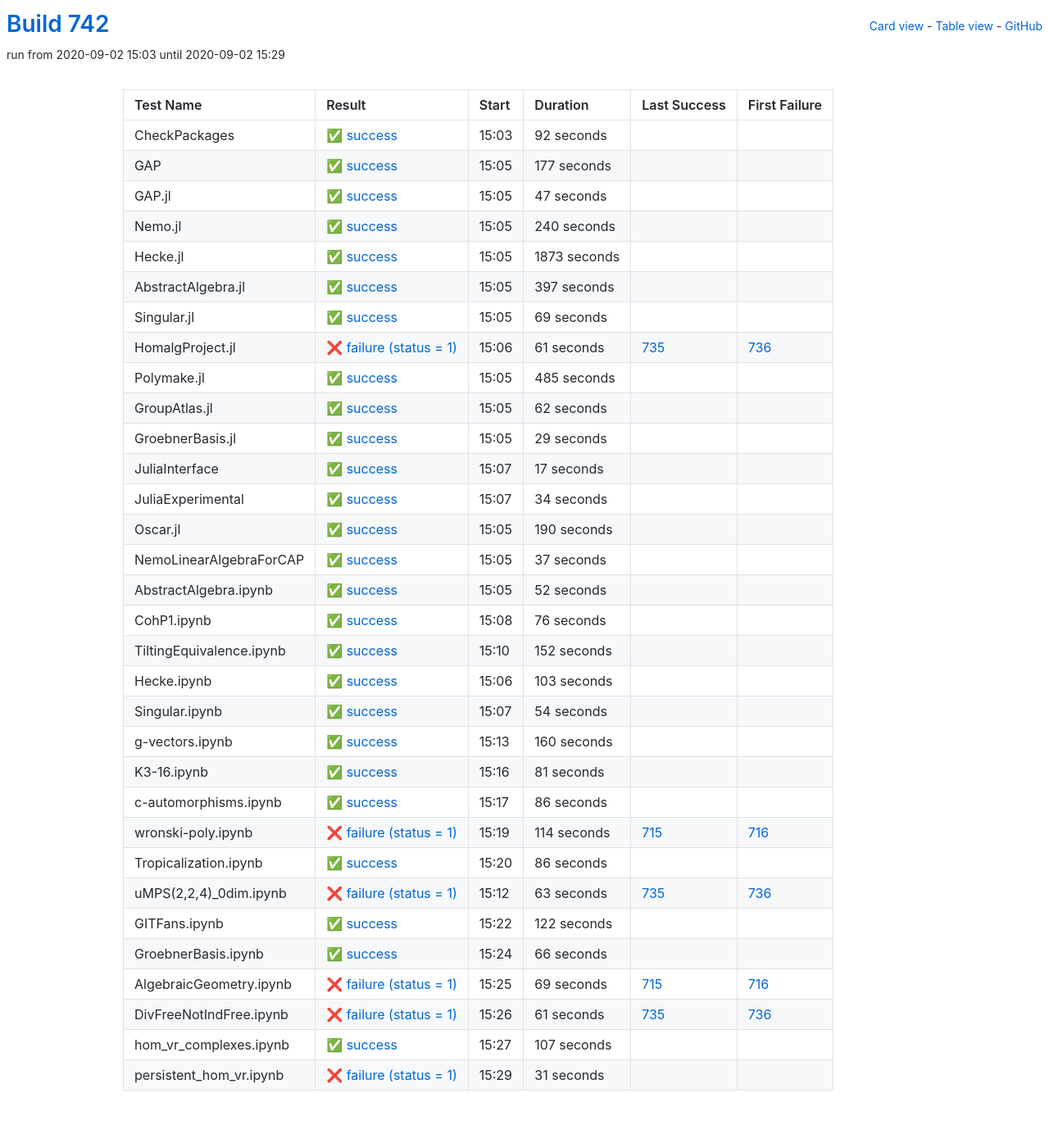
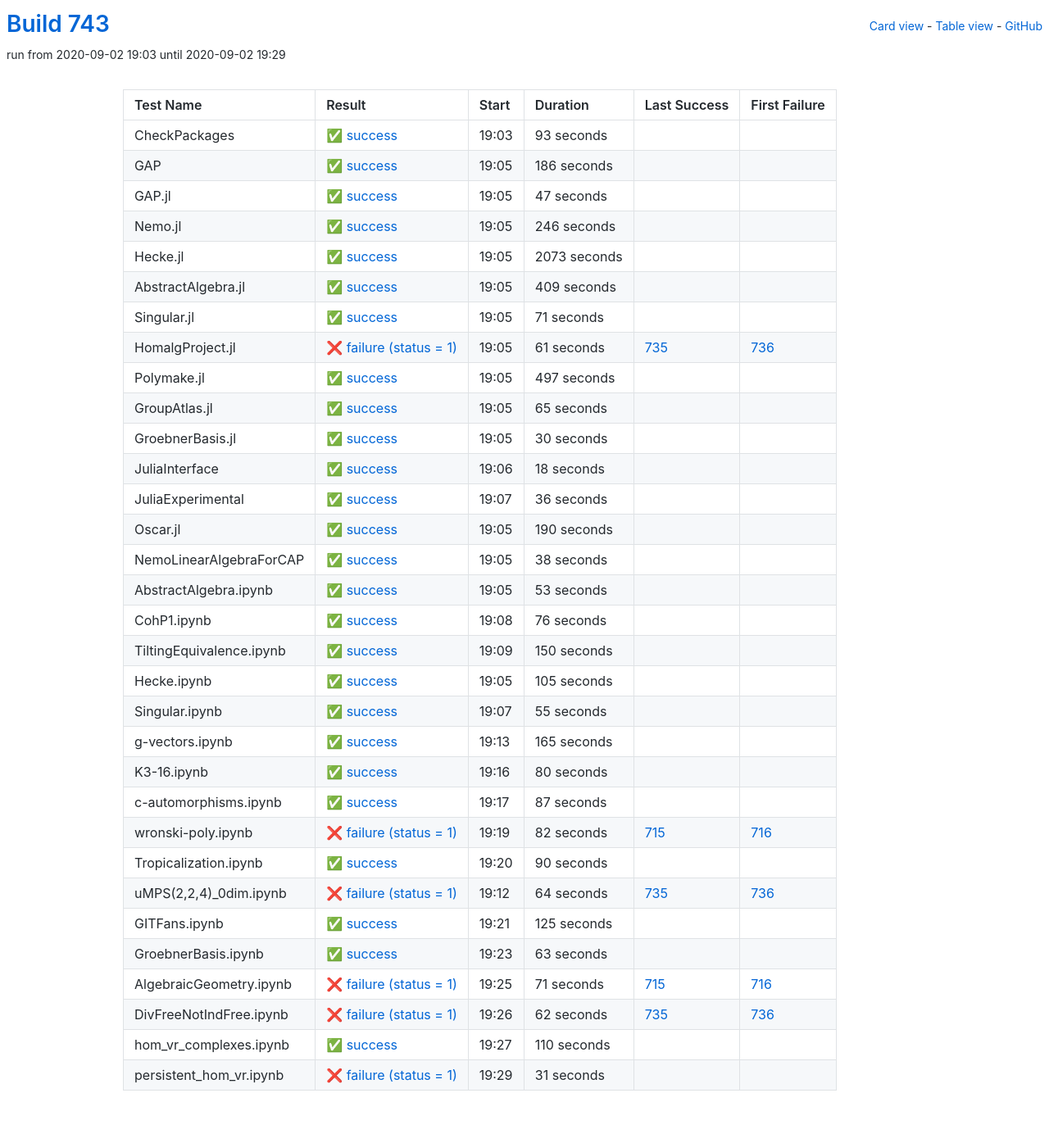
Before and after one commit to oscar-system/oscar-ci-status-stable, a Jekyll site: the page built from table.html, in a window 1280 px wide. Shown: the whole page at 82% size. Built offline with Jekyll 4.4.1, drawn with Linux system fonts in a browser that asks for light colours.

Commit message:
Build #743

```diff
--- a/_data/ci.yml
+++ b/_data/ci.yml
@@ -1,6 +1,6 @@
 ---
-build: 742
-build_url: https://oscarci.mathematik.uni-kl.de/job/oscar-stable/742/
+build: 743
+build_url: https://oscarci.mathematik.uni-kl.de/job/oscar-stable/743/
 job: oscar-stable
 organization: oscar-system
 repo: oscar-ci-status-stable
@@ -8,32 +8,32 @@ repourl: https://github.com/oscar-system/oscar-ci-status-stable
 tests:
 - name: CheckPackages
   id: checkpackages
-  log: https://oscarci.mathematik.uni-kl.de/job/oscar-stable/742/artifact/logs/build-742/CheckPackages.log
-  start: 2020-09-02 15:03
+  log: https://oscarci.mathematik.uni-kl.de/job/oscar-stable/743/artifact/logs/build-743/CheckPackages.log
+  start: 2020-09-02 19:03
   success: true
   exitcode: 0
   status: success
-  duration: 92
+  duration: 93
   last_success: false
   last_success_url:
   first_failure: false
   first_failure_url:
 - name: GAP
   id: gap
-  log: https://oscarci.mathematik.uni-kl.de/job/oscar-stable/742/artifact/logs/build-742/GAP.log
-  start: 2020-09-02 15:05
+  log: https://oscarci.mathematik.uni-kl.de/job/oscar-stable/743/artifact/logs/build-743/GAP.log
+  start: 2020-09-02 19:05
   success: true
   exitcode: 0
   status: success
-  duration: 177
+  duration: 186
   last_success: false
   last_success_url:
   first_failure: false
   first_failure_url:
 - name: GAP.jl
   id: gap-jl
-  log: https://oscarci.mathematik.uni-kl.de/job/oscar-stable/742/artifact/logs/build-742/GAP.jl.log
-  start: 2020-09-02 15:05
+  log: https://oscarci.mathematik.uni-kl.de/job/oscar-stable/743/artifact/logs/build-743/GAP.jl.log
+  start: 2020-09-02 19:05
   success: true
   exitcode: 0
   status: success
@@ -44,56 +44,56 @@ tests:
   first_failure_url:
 - name: Nemo.jl
   id: nemo-jl
-  log: https://oscarci.mathematik.uni-kl.de/job/oscar-stable/742/artifact/logs/build-742/Nemo.jl.log
-  start: 2020-09-02 15:05
+  log: https://oscarci.mathematik.uni-kl.de/job/oscar-stable/743/artifact/logs/build-743/Nemo.jl.log
+  start: 2020-09-02 19:05
   success: true
   exitcode: 0
   status: success
-  duration: 240
+  duration: 246
   last_success: false
   last_success_url:
   first_failure: false
   first_failure_url:
 - name: Hecke.jl
   id: hecke-jl
-  log: https://oscarci.mathematik.uni-kl.de/job/oscar-stable/742/artifact/logs/build-742/Hecke.jl.log
-  start: 2020-09-02 15:05
+  log: https://oscarci.mathematik.uni-kl.de/job/oscar-stable/743/artifact/logs/build-743/Hecke.jl.log
+  start: 2020-09-02 19:05
   success: true
   exitcode: 0
   status: success
-  duration: 1873
+  duration: 2073
   last_success: false
   last_success_url:
   first_failure: false
   first_failure_url:
 - name: AbstractAlgebra.jl
   id: abstractalgebra-jl
-  log: https://oscarci.mathematik.uni-kl.de/job/oscar-stable/742/artifact/logs/build-742/AbstractAlgebra.jl.log
-  start: 2020-09-02 15:05
+  log: https://oscarci.mathematik.uni-kl.de/job/oscar-stable/743/artifact/logs/build-743/AbstractAlgebra.jl.log
+  start: 2020-09-02 19:05
   success: true
   exitcode: 0
   status: success
-  duration: 397
+  duration: 409
   last_success: false
   last_success_url:
   first_failure: false
   first_failure_url:
 - name: Singular.jl
   id: singular-jl
-  log: https://oscarci.mathematik.uni-kl.de/job/oscar-stable/742/artifact/logs/build-742/Singular.jl.log
-  start: 2020-09-02 15:05
+  log: https://oscarci.mathematik.uni-kl.de/job/oscar-stable/743/artifact/logs/build-743/Singular.jl.log
+  start: 2020-09-02 19:05
   success: true
   exitcode: 0
   status: success
-  duration: 69
+  duration: 71
   last_success: false
   last_success_url:
   first_failure: false
   first_failure_url:
 - name: HomalgProject.jl
   id: homalgproject-jl
-  log: https://oscarci.mathematik.uni-kl.de/job/oscar-stable/742/artifact/logs/build-742/HomalgProject.jl.log
-  start: 2020-09-02 15:06
+  log: https://oscarci.mathematik.uni-kl.de/job/oscar-stable/743/artifact/logs/build-743/HomalgProject.jl.log
+  start: 2020-09-02 19:05
   success: false
   exitcode: 1
   status: failure
@@ -104,68 +104,68 @@ tests:
   first_failure_url: https://oscarci.mathematik.uni-kl.de/job/oscar-stable/736/
 - name: Polymake.jl
   id: polymake-jl
-  log: https://oscarci.mathematik.uni-kl.de/job/oscar-stable/742/artifact/logs/build-742/Polymake.jl.log
-  start: 2020-09-02 15:05
+  log: https://oscarci.mathematik.uni-kl.de/job/oscar-stable/743/artifact/logs/build-743/Polymake.jl.log
+  start: 2020-09-02 19:05
   success: true
   exitcode: 0
   status: success
-  duration: 485
+  duration: 497
   last_success: false
   last_success_url:
   first_failure: false
   first_failure_url:
 - name: GroupAtlas.jl
   id: groupatlas-jl
-  log: https://oscarci.mathematik.uni-kl.de/job/oscar-stable/742/artifact/logs/build-742/GroupAtlas.jl.log
-  start: 2020-09-02 15:05
+  log: https://oscarci.mathematik.uni-kl.de/job/oscar-stable/743/artifact/logs/build-743/GroupAtlas.jl.log
+  start: 2020-09-02 19:05
   success: true
   exitcode: 0
   status: success
-  duration: 62
+  duration: 65
   last_success: false
   last_success_url:
   first_failure: false
   first_failure_url:
 - name: GroebnerBasis.jl
   id: groebnerbasis-jl
-  log: https://oscarci.mathematik.uni-kl.de/job/oscar-stable/742/artifact/logs/build-742/GroebnerBasis.jl.log
-  start: 2020-09-02 15:05
+  log: https://oscarci.mathematik.uni-kl.de/job/oscar-stable/743/artifact/logs/build-743/GroebnerBasis.jl.log
+  start: 2020-09-02 19:05
   success: true
   exitcode: 0
   status: success
-  duration: 29
+  duration: 30
   last_success: false
   last_success_url:
   first_failure: false
   first_failure_url:
 - name: JuliaInterface
   id: juliainterface
-  log: https://oscarci.mathematik.uni-kl.de/job/oscar-stable/742/artifact/logs/build-742/JuliaInterface.log
-  start: 2020-09-02 15:07
+  log: https://oscarci.mathematik.uni-kl.de/job/oscar-stable/743/artifact/logs/build-743/JuliaInterface.log
+  start: 2020-09-02 19:06
   success: true
   exitcode: 0
   status: success
-  duration: 17
+  duration: 18
   last_success: false
   last_success_url:
   first_failure: false
   first_failure_url:
 - name: JuliaExperimental
   id: juliaexperimental
-  log: https://oscarci.mathematik.uni-kl.de/job/oscar-stable/742/artifact/logs/build-742/JuliaExperimental.log
-  start: 2020-09-02 15:07
+  log: https://oscarci.mathematik.uni-kl.de/job/oscar-stable/743/artifact/logs/build-743/JuliaExperimental.log
+  start: 2020-09-02 19:07
   success: true
   exitcode: 0
   status: success
-  duration: 34
+  duration: 36
   last_success: false
   last_success_url:
   first_failure: false
   first_failure_url:
 - name: Oscar.jl
   id: oscar-jl
-  log: https://oscarci.mathematik.uni-kl.de/job/oscar-stable/742/artifact/logs/build-742/Oscar.jl.log
-  start: 2020-09-02 15:05
+  log: https://oscarci.mathematik.uni-kl.de/job/oscar-stable/743/artifact/logs/build-743/Oscar.jl.log
+  start: 2020-09-02 19:05
   success: true
   exitcode: 0
   status: success
@@ -176,32 +176,32 @@ tests:
   first_failure_url:
 - name: NemoLinearAlgebraForCAP
   id: nemolinearalgebraforcap
-  log: https://oscarci.mathematik.uni-kl.de/job/oscar-stable/742/artifact/logs/build-742/NemoLinearAlgebraForCAP.log
-  start: 2020-09-02 15:05
+  log: https://oscarci.mathematik.uni-kl.de/job/oscar-stable/743/artifact/logs/build-743/NemoLinearAlgebraForCAP.log
+  start: 2020-09-02 19:05
   success: true
   exitcode: 0
   status: success
-  duration: 37
+  duration: 38
   last_success: false
   last_success_url:
   first_failure: false
   first_failure_url:
 - name: AbstractAlgebra.ipynb
   id: abstractalgebra-ipynb
-  log: https://oscarci.mathematik.uni-kl.de/job/oscar-stable/742/artifact/logs/build-742/AbstractAlgebra.ipynb.log
-  start: 2020-09-02 15:05
+  log: https://oscarci.mathematik.uni-kl.de/job/oscar-stable/743/artifact/logs/build-743/AbstractAlgebra.ipynb.log
+  start: 2020-09-02 19:05
   success: true
   exitcode: 0
   status: success
-  duration: 52
+  duration: 53
   last_success: false
   last_success_url:
   first_failure: false
   first_failure_url:
 - name: CohP1.ipynb
   id: cohp1-ipynb
-  log: https://oscarci.mathematik.uni-kl.de/job/oscar-stable/742/artifact/logs/build-742/CohP1.ipynb.log
-  start: 2020-09-02 15:08
+  log: https://oscarci.mathematik.uni-kl.de/job/oscar-stable/743/artifact/logs/build-743/CohP1.ipynb.log
+  start: 2020-09-02 19:08
   success: true
   exitcode: 0
   status: success
@@ -212,176 +212,176 @@ tests:
   first_failure_url:
 - name: TiltingEquivalence.ipynb
   id: tiltingequivalence-ipynb
-  log: https://oscarci.mathematik.uni-kl.de/job/oscar-stable/742/artifact/logs/build-742/TiltingEquivalence.ipynb.log
-  start: 2020-09-02 15:10
+  log: https://oscarci.mathematik.uni-kl.de/job/oscar-stable/743/artifact/logs/build-743/TiltingEquivalence.ipynb.log
+  start: 2020-09-02 19:09
   success: true
   exitcode: 0
   status: success
-  duration: 152
+  duration: 150
   last_success: false
   last_success_url:
   first_failure: false
   first_failure_url:
 - name: Hecke.ipynb
   id: hecke-ipynb
-  log: https://oscarci.mathematik.uni-kl.de/job/oscar-stable/742/artifact/logs/build-742/Hecke.ipynb.log
-  start: 2020-09-02 15:06
+  log: https://oscarci.mathematik.uni-kl.de/job/oscar-stable/743/artifact/logs/build-743/Hecke.ipynb.log
+  start: 2020-09-02 19:05
   success: true
   exitcode: 0
   status: success
-  duration: 103
+  duration: 105
   last_success: false
   last_success_url:
   first_failure: false
   first_failure_url:
 - name: Singular.ipynb
   id: singular-ipynb
-  log: https://oscarci.mathematik.uni-kl.de/job/oscar-stable/742/artifact/logs/build-742/Singular.ipynb.log
-  start: 2020-09-02 15:07
+  log: https://oscarci.mathematik.uni-kl.de/job/oscar-stable/743/artifact/logs/build-743/Singular.ipynb.log
+  start: 2020-09-02 19:07
   success: true
   exitcode: 0
   status: success
-  duration: 54
+  duration: 55
   last_success: false
   last_success_url:
   first_failure: false
   first_failure_url:
 - name: g-vectors.ipynb
   id: g-vectors-ipynb
-  log: https://oscarci.mathematik.uni-kl.de/job/oscar-stable/742/artifact/logs/build-742/g-vectors.ipynb.log
-  start: 2020-09-02 15:13
+  log: https://oscarci.mathematik.uni-kl.de/job/oscar-stable/743/artifact/logs/build-743/g-vectors.ipynb.log
+  start: 2020-09-02 19:13
   success: true
   exitcode: 0
   status: success
-  duration: 160
+  duration: 165
   last_success: false
   last_success_url:
   first_failure: false
   first_failure_url:
 - name: K3-16.ipynb
   id: k3-16-ipynb
-  log: https://oscarci.mathematik.uni-kl.de/job/oscar-stable/742/artifact/logs/build-742/K3-16.ipynb.log
-  start: 2020-09-02 15:16
+  log: https://oscarci.mathematik.uni-kl.de/job/oscar-stable/743/artifact/logs/build-743/K3-16.ipynb.log
+  start: 2020-09-02 19:16
   success: true
   exitcode: 0
   status: success
-  duration: 81
+  duration: 80
   last_success: false
   last_success_url:
   first_failure: false
   first_failure_url:
 - name: c-automorphisms.ipynb
   id: c-automorphisms-ipynb
-  log: https://oscarci.mathematik.uni-kl.de/job/oscar-stable/742/artifact/logs/build-742/c-automorphisms.ipynb.log
-  start: 2020-09-02 15:17
+  log: https://oscarci.mathematik.uni-kl.de/job/oscar-stable/743/artifact/logs/build-743/c-automorphisms.ipynb.log
+  start: 2020-09-02 19:17
   success: true
   exitcode: 0
   status: success
-  duration: 86
+  duration: 87
   last_success: false
   last_success_url:
   first_failure: false
   first_failure_url:
 - name: wronski-poly.ipynb
   id: wronski-poly-ipynb
-  log: https://oscarci.mathematik.uni-kl.de/job/oscar-stable/742/artifact/logs/build-742/wronski-poly.ipynb.log
-  start: 2020-09-02 15:19
+  log: https://oscarci.mathematik.uni-kl.de/job/oscar-stable/743/artifact/logs/build-743/wronski-poly.ipynb.log
+  start: 2020-09-02 19:19
   success: false
   exitcode: 1
   status: failure
-  duration: 114
+  duration: 82
   last_success: 715
   last_success_url: https://oscarci.mathematik.uni-kl.de/job/oscar-stable/715/
   first_failure: 716
   first_failure_url: https://oscarci.mathematik.uni-kl.de/job/oscar-stable/716/
 - name: Tropicalization.ipynb
   id: tropicalization-ipynb
-  log: https://oscarci.mathematik.uni-kl.de/job/oscar-stable/742/artifact/logs/build-742/Tropicalization.ipynb.log
-  start: 2020-09-02 15:20
+  log: https://oscarci.mathematik.uni-kl.de/job/oscar-stable/743/artifact/logs/build-743/Tropicalization.ipynb.log
+  start: 2020-09-02 19:20
   success: true
   exitcode: 0
   status: success
-  duration: 86
+  duration: 90
   last_success: false
   last_success_url:
   first_failure: false
   first_failure_url:
 - name: uMPS(2,2,4)_0dim.ipynb
   id: umps-2-2-4-0dim-ipynb
-  log: https://oscarci.mathematik.uni-kl.de/job/oscar-stable/742/artifact/logs/build-742/uMPS-2-2-4-_0dim.ipynb.log
-  start: 2020-09-02 15:12
+  log: https://oscarci.mathematik.uni-kl.de/job/oscar-stable/743/artifact/logs/build-743/uMPS-2-2-4-_0dim.ipynb.log
+  start: 2020-09-02 19:12
   success: false
   exitcode: 1
   status: failure
-  duration: 63
+  duration: 64
   last_success: 735
   last_success_url: https://oscarci.mathematik.uni-kl.de/job/oscar-stable/735/
   first_failure: 736
   first_failure_url: https://oscarci.mathematik.uni-kl.de/job/oscar-stable/736/
 - name: GITFans.ipynb
   id: gitfans-ipynb
-  log: https://oscarci.mathematik.uni-kl.de/job/oscar-stable/742/artifact/logs/build-742/GITFans.ipynb.log
-  start: 2020-09-02 15:22
+  log: https://oscarci.mathematik.uni-kl.de/job/oscar-stable/743/artifact/logs/build-743/GITFans.ipynb.log
+  start: 2020-09-02 19:21
   success: true
   exitcode: 0
   status: success
-  duration: 122
+  duration: 125
   last_success: false
   last_success_url:
   first_failure: false
   first_failure_url:
 - name: GroebnerBasis.ipynb
   id: groebnerbasis-ipynb
-  log: https://oscarci.mathematik.uni-kl.de/job/oscar-stable/742/artifact/logs/build-742/GroebnerBasis.ipynb.log
-  start: 2020-09-02 15:24
+  log: https://oscarci.mathematik.uni-kl.de/job/oscar-stable/743/artifact/logs/build-743/GroebnerBasis.ipynb.log
+  start: 2020-09-02 19:23
   success: true
   exitcode: 0
   status: success
-  duration: 66
+  duration: 63
   last_success: false
   last_success_url:
   first_failure: false
   first_failure_url:
 - name: AlgebraicGeometry.ipynb
   id: algebraicgeometry-ipynb
-  log: https://oscarci.mathematik.uni-kl.de/job/oscar-stable/742/artifact/logs/build-742/AlgebraicGeometry.ipynb.log
-  start: 2020-09-02 15:25
+  log: https://oscarci.mathematik.uni-kl.de/job/oscar-stable/743/artifact/logs/build-743/AlgebraicGeometry.ipynb.log
+  start: 2020-09-02 19:25
   success: false
   exitcode: 1
   status: failure
-  duration: 69
+  duration: 71
   last_success: 715
   last_success_url: https://oscarci.mathematik.uni-kl.de/job/oscar-stable/715/
   first_failure: 716
   first_failure_url: https://oscarci.mathematik.uni-kl.de/job/oscar-stable/716/
 - name: DivFreeNotIndFree.ipynb
   id: divfreenotindfree-ipynb
-  log: https://oscarci.mathematik.uni-kl.de/job/oscar-stable/742/artifact/logs/build-742/DivFreeNotIndFree.ipynb.log
-  start: 2020-09-02 15:26
+  log: https://oscarci.mathematik.uni-kl.de/job/oscar-stable/743/artifact/logs/build-743/DivFreeNotIndFree.ipynb.log
+  start: 2020-09-02 19:26
   success: false
   exitcode: 1
   status: failure
-  duration: 61
+  duration: 62
   last_success: 735
   last_success_url: https://oscarci.mathematik.uni-kl.de/job/oscar-stable/735/
   first_failure: 736
   first_failure_url: https://oscarci.mathematik.uni-kl.de/job/oscar-stable/736/
 - name: hom_vr_complexes.ipynb
   id: hom-vr-complexes-ipynb
-  log: https://oscarci.mathematik.uni-kl.de/job/oscar-stable/742/artifact/logs/build-742/hom_vr_complexes.ipynb.log
-  start: 2020-09-02 15:27
+  log: https://oscarci.mathematik.uni-kl.de/job/oscar-stable/743/artifact/logs/build-743/hom_vr_complexes.ipynb.log
+  start: 2020-09-02 19:27
   success: true
   exitcode: 0
   status: success
-  duration: 107
+  duration: 110
   last_success: false
   last_success_url:
   first_failure: false
   first_failure_url:
 - name: persistent_hom_vr.ipynb
   id: persistent-hom-vr-ipynb
-  log: https://oscarci.mathematik.uni-kl.de/job/oscar-stable/742/artifact/logs/build-742/persistent_hom_vr.ipynb.log
-  start: 2020-09-02 15:29
+  log: https://oscarci.mathematik.uni-kl.de/job/oscar-stable/743/artifact/logs/build-743/persistent_hom_vr.ipynb.log
+  start: 2020-09-02 19:29
   success: false
   exitcode: 1
   status: failure
```
Also changed, not shown: README.md.
